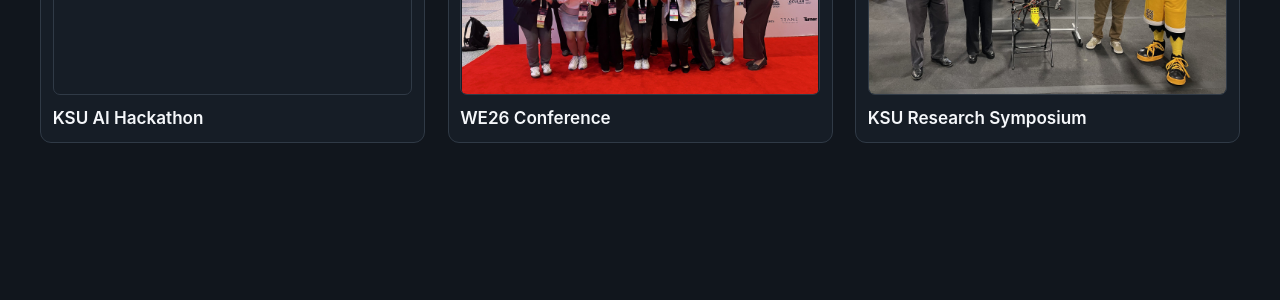
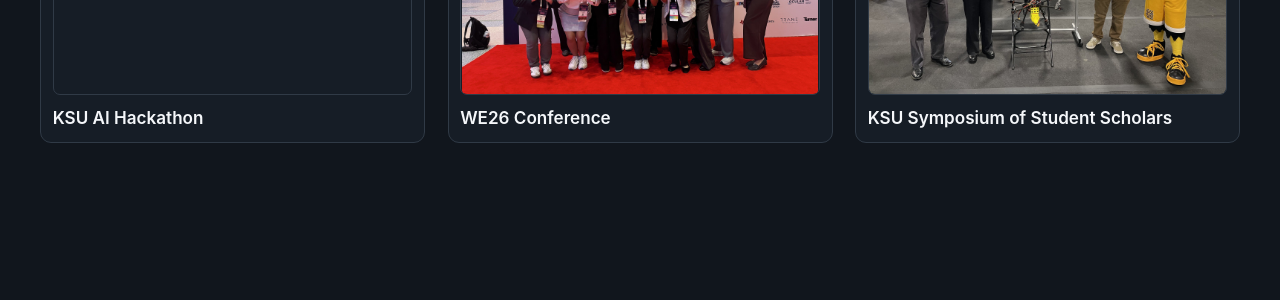
Before and after one commit to laurn156/laurn156.github.io, a Jekyll site: the page built from _pages/moments.html, in a window 1280 px wide. Shown: the part 353-653 px from the top of the page. Built offline with Jekyll 4.4.1, drawn with Linux system fonts in a browser that asks for light colours; a style sheet for code colours, icons or effects is not loaded.

Commit message:
Rename the KSU Symposium of Student Scholars entry

```diff
--- a/_data/moments.yml
+++ b/_data/moments.yml
@@ -4,4 +4,4 @@
 - image: /images/moments/swe26.jpg
   title: WE26 Conference
 - image: /images/moments/ksu-research-symposium.jpg
-  title: KSU Research Symposium
+  title: KSU Symposium of Student Scholars
```
